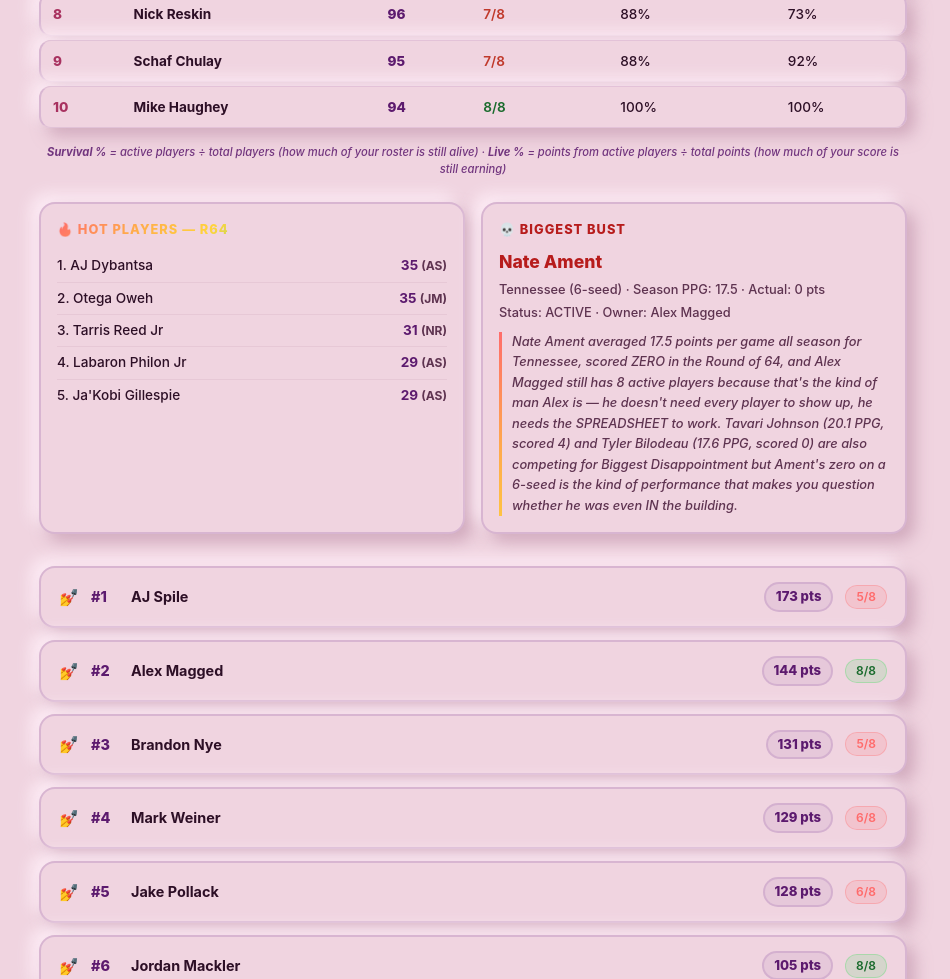
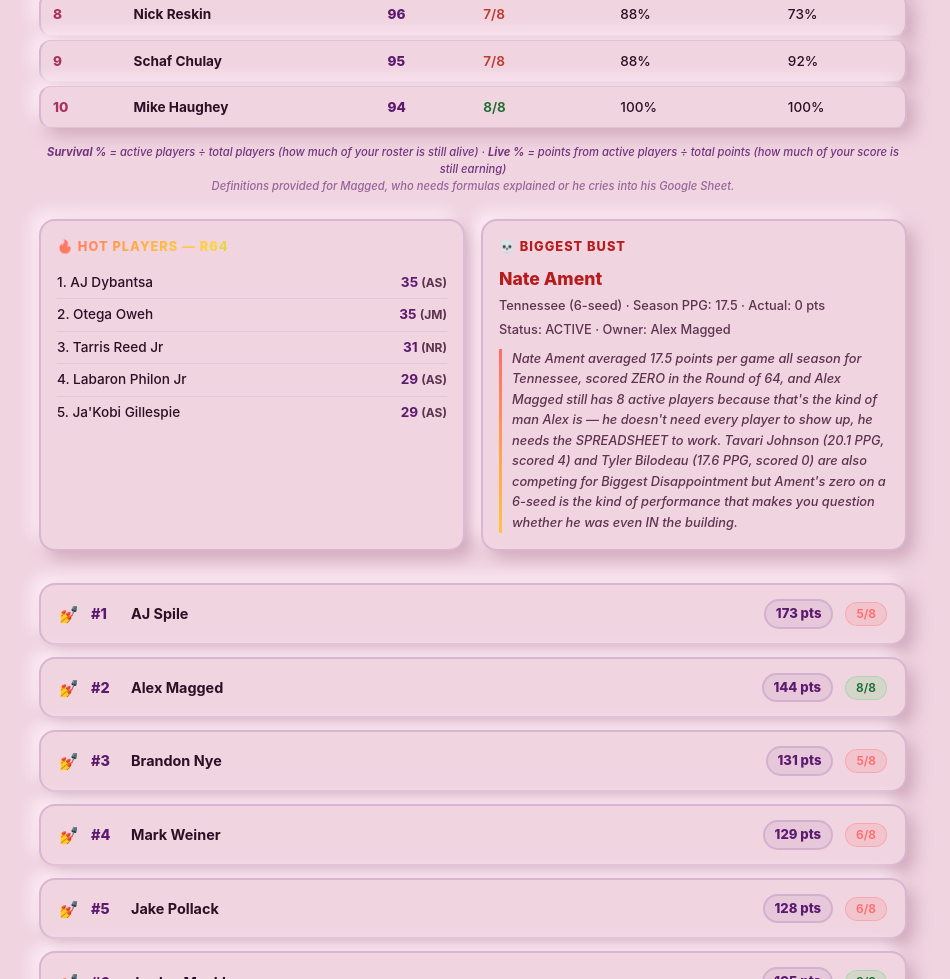
Before and after one commit to brandon-charles-novice-developer/march-madness-tracker, a plain HTML site: page index.html in a window 1280 px wide. Shown: the part 788-1767 px from the top of the page, without its empty margins (167-1117 px from the left). Drawn offline with Linux system fonts and the light colour scheme.

Commit message:
feat: add Magged footnote because he needs formulas or he cries

```diff
--- a/index.html
+++ b/index.html
@@ -263,7 +263,8 @@ footer span:hover { background: var(--pride-gradient); -webkit-background-clip:
   <tbody id="standings-body"></tbody>
 </table>
 <div style="text-align:center; font-size:0.7rem; color:var(--purple-pts); margin-top:-16px; margin-bottom:24px; font-style:italic; opacity:0.85;">
-  <strong>Survival %</strong> = active players ÷ total players (how much of your roster is still alive) · <strong>Live %</strong> = points from active players ÷ total points (how much of your score is still earning)
+  <strong>Survival %</strong> = active players ÷ total players (how much of your roster is still alive) · <strong>Live %</strong> = points from active players ÷ total points (how much of your score is still earning)<br>
+  <span style="opacity:0.7;">Definitions provided for Magged, who needs formulas explained or he cries into his Google Sheet.</span>
 </div>
 
 <div class="highlights" id="highlights"></div>
```
